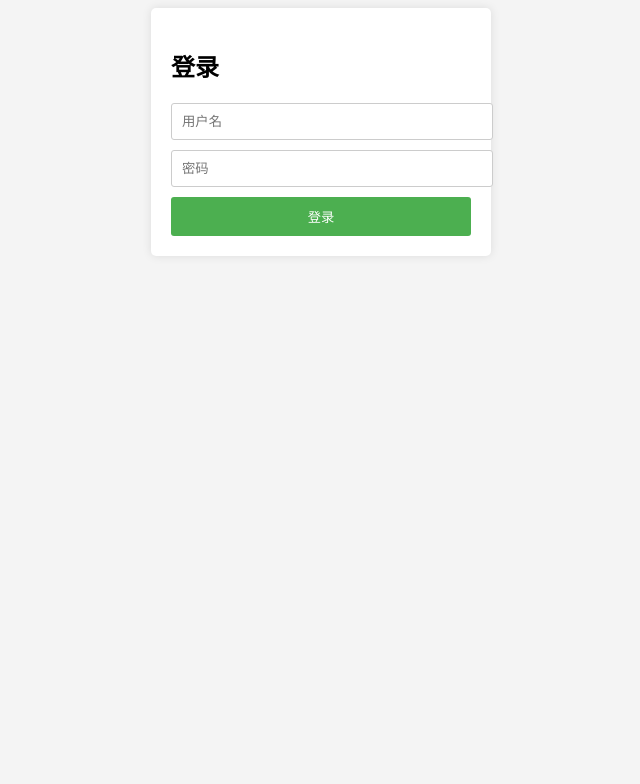
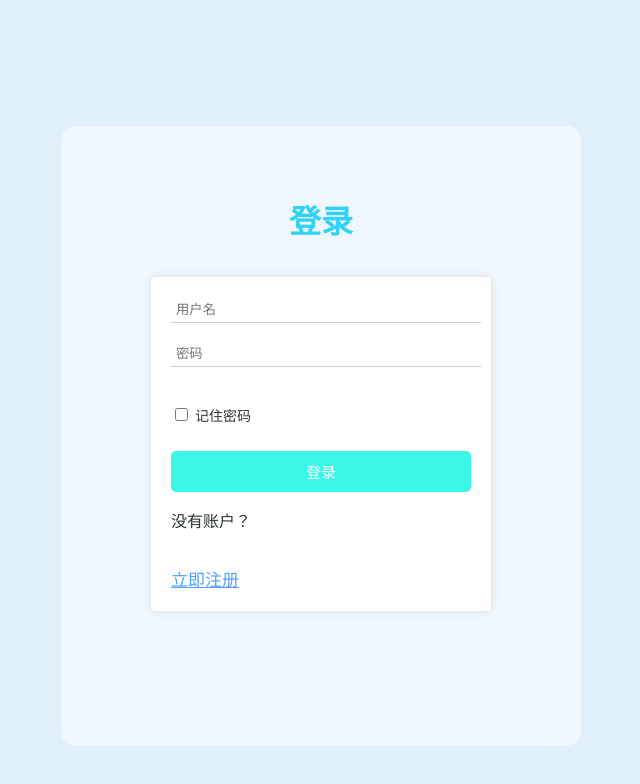
Before and after one commit to jishuran0/name-one.github.io, a plain HTML site: page index.html in a window 1280 px wide. Shown: the whole page, without its empty margins (319-959 px from the left). Drawn offline with Linux system fonts and the light colour scheme.

Commit message:
index.html

```diff
--- a/index.html
+++ b/index.html
@@ -21,43 +21,125 @@
       box-shadow: 0 0 10px rgba(0, 0, 0, 0.1);
     }
 
-    input[type="text"],
-    input[type="password"] {
+    input<!DOCTYPE html>
+<html lang="en">
+<head>
+    <meta charset="UTF-8">
+    <meta name="viewport" content="width=device-width, initial-scale=1.0">
+    <title>登录注册</title>
+    <style>
+        *{
+                padding: 0;
+                margin: 0;
+                box-sizing: border-box;
+                text-decoration: none;
+        }
+            body{
+                background:#cde8fa9c;
+            }
+            .container{
+                width: 400px;
+                height: 500px;
+                background-color: #fcfeff9c;
+                margin: 10% auto;
+                color:#2d3436;
+                border-radius: 15px;
+                padding: 60px;
+            }
+            .container h1{
+                text-align:center;
+                margin: 10px 0;
+                color:#01c8f5ce;
+            }
+            .container form{
+                margin-top:35px;
+            }
+            .container .form-container{
+                margin-bottom:10px;
                 width: 100%;
-      padding: 10px;
-      margin-bottom: 10px;
-      border: 1px solid #ccc;
-      border-radius: 3px;
             }
-
-    input[type="submit"] {
+            .container .form-container .form-control{
+                border: none;
+                background: transparent;
+                border-bottom: 1px solid #ccc;
+                outline: none;
+                padding: 5px;
                 width: 100%;
-      padding: 10px;
-      background-color: #4CAF50;
-      color: #fff;
-      border: none;
-      border-radius: 3px;
-      cursor: pointer;
             }
-
-    input[type="submit"]:hover {
-      background-color: #45a049;
+            .container .form-container .log-btn{
+                padding: 10px 20px;
+                border: 0;
+                border-radius: 5px;
+                background-color: #0df7e0ce;
+                color: white;
+                font-size: 15px;
+                letter-spacing: 0.5ps;
+            }
+            .sign-up a{
+                font-size: 17px;
+                display: inline-block;
+                color:#54a0ff;
+            }
+            a:hover{
+                text-decoration: underline;
+            }
+            #register-form{
+                display: none;
             }
     </style>
 </head>
-
 <body>
-  <form id="loginForm">
-    <h2>登录</h2>
-    <input type="text" id="username" placeholder="用户名">
-    <input type="password" id="password" placeholder="密码">
-    <input type="submit" value="登录">
+    <div class="container">
+        <h1 id="form-title">登录</h1>
+        <div class="date" id="form-container">
+            <form id="login-form" action="#">
+                <div class="form-container">
+                    <input type="text" class="form-control" name="username" id="username" placeholder="用户名" required>
+                    <br><br>
+                    <input type="password" class="form-control" name="password" id="password" placeholder="密码" required>
+                    <br><br>
+                </div>
+                <div class="form-container" style="margin-top: 20px; font-size: 14px;">
+                    <input type="checkbox" required>
+                    <span class="check-box">记住密码</span>
+                    <br><br>
+                </div>
+                <div class="form-container">
+                    <input type="submit" class="form-control log-btn" value="登录">
+                </div>
+                <div class="sign-up">
+                    <p>没有账户？</p>
+                    <br>
+                    <a href="#" id="register-link">立即注册</a>
+                </div>
             </form>
+            <form id="register-form" action="#" style="display: none;">
+                <div class="form-container">
+                    <input type="text" class="form-control" name="register-username" id="register-username" placeholder="用户名" required>
+                    <br><br>
+                    <input type="password" class="form-control" name="register-password" id="register-password" placeholder="密码" required>
+                    <br><br>
+                    <input type="password" class="form-control" name="confirm-password" id="confirm-password" placeholder="确认密码" required>
+                    <br><br>
+                </div>
+                <div class="form-container">
+                    <input type="submit" class="form-control log-btn" value="注册">
+                </div>
+                <div class="sign-up">
+                    <p>已有账户？</p>
+                    <br>
+                    <a href="#" id="login-link">返回登录</a>
+                </div>
+            </form>
+        </div>
+    </div>
       <script>
-    document.getElementById("loginForm").addEventListener("submit", function (event) {
-      event.preventDefault();
-
-      // 在这里模拟登录验证
+          document.addEventListener('DOMContentLoaded', function() {
+        const registerLink = document.getElementById('register-link');
+        const loginLink = document.getElementById('login-link');
+        const loginForm = document.getElementById('login-form');
+        const registerForm = document.getElementById('register-form');
+        const formTitle = document.getElementById('form-title');
         var username = document.getElementById("username").value;
         var password = document.getElementById("password").value;
 
@@ -67,7 +149,21 @@
             alert("用户名或密码错误！");
         }
         });
+
+        registerLink.addEventListener('click', function(event) {
+            event.preventDefault();
+            loginForm.style.display = 'none';
+            registerForm.style.display = 'block';
+            formTitle.textContent = '注册';
+        });
+
+        loginLink.addEventListener('click', function(event) {
+            event.preventDefault();
+            registerForm.style.display = 'none';
+            loginForm.style.display = 'block';
+            formTitle.textContent = '登录';
+        });
+    });
       </script>
 </body>
-
 </html>
```
Lines whose indentation alone changed are shown as unchanged.
